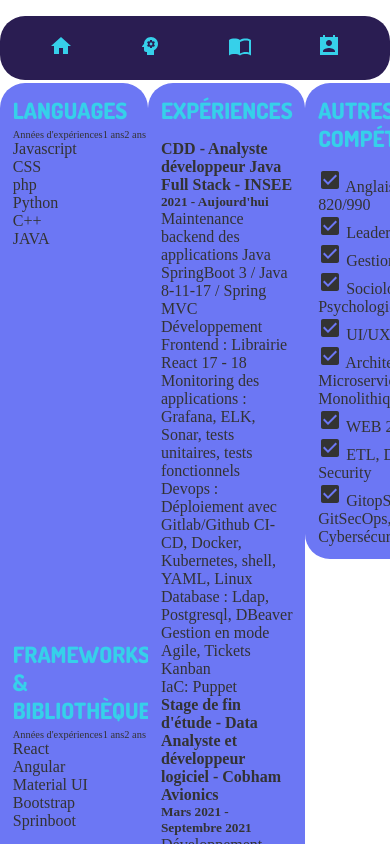
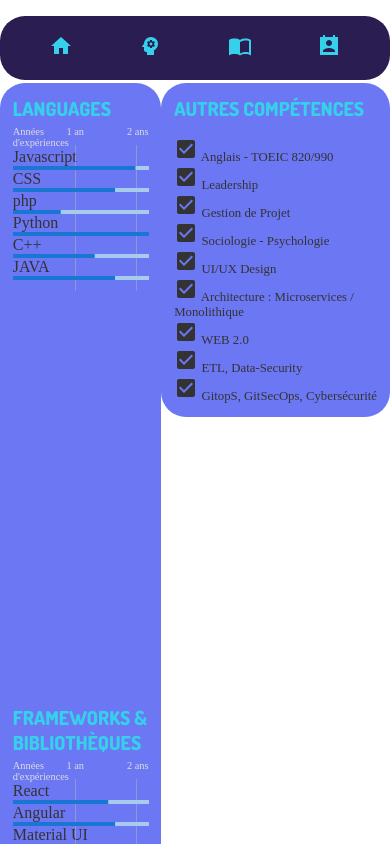
Before and after one commit to mehdimaaref7/react-cv, a React (Create React App) app: page /competences in a window 390 px wide. Shown: the top 844 px of the page. Built offline with nearby package versions, Linux system fonts and the light colour scheme; a web font is replaced by a local one.

Commit message:
[UP] :rocket: Wip ready for 0.0.1 release
Signed-off-by: Mehdi Maaref <mehdimaaref@live.fr>

```diff
--- a/package.json
+++ b/package.json
@@ -10,6 +10,7 @@
     "@testing-library/jest-dom": "^5.16.5",
     "@testing-library/react": "^13.4.0",
     "@testing-library/user-event": "^13.5.0",
+    "kill-port": "^2.0.1",
     "node-sass": "^7.0.3",
     "react": "^18.2.0",
     "react-dom": "^18.2.0",
--- a/src/components/knowledges/Languages.js
+++ b/src/components/knowledges/Languages.js
@@ -4,23 +4,23 @@ export default class Languages extends Component {
 
   state = {
     languages: [
-        {id: 1, value: "Javascript", xp:1.8},
-        {id: 2, value: "CSS", xp:1.5},
+        {id: 0, value: "Javascript", xp:1.8},
+        {id: 1, value: "CSS", xp:1.5},
         {id: 2, value: "php", xp:0.7},
-        {id: 2, value: "Python", xp:2},
-        {id: 2, value: "C++", xp:1.2},
-        {id: 2, value: "JAVA", xp:1.5},
+        {id: 3, value: "Python", xp:2},
+        {id: 4, value: "C++", xp:1.2},
+        {id: 5, value: "JAVA", xp:1.5},
 
     ],
 
     frameworks: [
-        {id: 1, value: "React", xp:1.4},
+        {id: 0, value: "React", xp:1.4},
         {id: 1, value: "Angular", xp:1.5},
-        {id: 1, value: "Material UI", xp:1.2},
-        {id: 1, value: "Bootstrap", xp:1.1},
-        {id: 1, value: "Sprinboot", xp:1.1},
+        {id: 2, value: "Material UI", xp:1.2},
+        {id: 3, value: "Bootstrap", xp:1.1},
+        {id: 4, value: "Sprinboot", xp:1.1},
 
-    ]
+    ],
   }
   render() {
     let{languages, frameworks} = this.state;
--- a/src/components/knowledges/ProgressBar.js
+++ b/src/components/knowledges/ProgressBar.js
@@ -1,13 +1,12 @@
 import React from 'react';
-
+import { LinearProgress } from '@mui/material';
 const ProgressBar = (props) => {
-    console.log(props);
     return (
         <div className={props.className}>
             <h3>{props.title}</h3>
             <div className='years'>
                 <span>Années d'expériences</span>
-                <span>1 ans</span>
+                <span>1 an</span>
                 <span>2 ans</span>
             </div>
 
@@ -15,12 +14,12 @@ const ProgressBar = (props) => {
                 {
                     props.languages.map((item) => {
                         let xpYears = 2;
-                        let progressBar = item.xp / xpYears * 100 + '%';
+                        let progressBar = item.xp / xpYears * 100;
 
                         return (
                             <div key={item.id} className="languageslist">
                                 <li>{item.value}</li>
-                                <div className="progressBar" style={{width:progressBar}}></div>
+                                <LinearProgress className='progress'variant="buffer" value={progressBar}/>
 
                             </div>
                         )
--- a/src/pages/Contact.js
+++ b/src/pages/Contact.js
@@ -1,12 +1,47 @@
 import React from 'react';
 import Navigation from '../components/Navigation';
 
+
 const Contact = () => {
+
+
     return (
-        <div>
-            <Navigation/>
-            Hello depuis contact
-        </div>
+        <>
+
+    <div class="cards" >
+
+	<div class="contact">Contactez  Moi</div>
+
+
+	 <div class="card active" id="overview">
+		<a class="card-toggle"><i class="fa fa-arrow-circle-left"></i></a>
+		<div class="card-content">
+			<div class="row">
+				<div class="left col">
+					<h2>Numéro <strong>Personnel</strong></h2>
+
+					<p>+33752995306 <br /><em></em></p>
+
+				</div>
+				<div class="right col">
+				</div>
+			</div>
+		</div>
+	</div>
+
+
+
+
+
+
+
+
+      </div>
+
+       <Navigation></Navigation>
+
+
+        </>
     );
 };
 
--- a/src/pages/Portfolio.js
+++ b/src/pages/Portfolio.js
@@ -3,9 +3,9 @@ import Navigation from '../components/Navigation';
 
 const Portfolio = () => {
     return (
-        <div>
+        <div className='portfolio'>
             <Navigation/>
-            ceci est le portfolio !
+                             Prochaine Release -- 0.0.2
         </div>
     );
 };
--- a/src/styles/pages/_contact.scss
+++ b/src/styles/pages/_contact.scss
@@ -0,0 +1,7 @@
+.cards {
+    position: auto;
+    float: right;
+    margin-top : .35rem;
+    margin-right: 42rem;
+
+}
--- a/src/styles/pages/_knowledges.scss
+++ b/src/styles/pages/_knowledges.scss
@@ -10,8 +10,8 @@
       grid-template-areas:
         "L E E"
         "O O H";
-        .languagesFrameworks, .experience, .otherSkills, .hobbies
-        {
+
+      .languagesFrameworks, .experience, .otherSkills, .hobbies {
         background: $color-2;
         border-radius: $borderRadius;
         padding: .8rem;
@@ -23,6 +23,7 @@
         color: $color-5;
         text-transform: uppercase;
       }
+
       .languagesFrameworks {
         grid-area: L;
         margin-bottom: .5rem;
@@ -36,19 +37,196 @@
         .languageDisplay {
           grid-area: L;
         }
-            .frameworkDisplay{
+        .frameworkDisplay {
           grid-area: F;
         }
-            h3{
-                margin-bottom: .3rem;
+        h3 {
+          margin-bottom: 0.3rem;
         }
+
         .years {
           font-size: .65rem;
           display: flex;
+          justify-content: space-between;
+          color: $white;
 
+          span {
+            width: 36%;
+
+            &:nth-child(2){
+              text-align: center;
+              width: 20%;
+            }
+            &:nth-child(3){
+              text-align: right;
+              width: 44%;
             }
 
-
+            &:nth-child(2):before,
+            &:nth-child(3):before {
+              content:'';
+              background: rgba(180, 179, 179, 0.507);
+              position: absolute;
+              height: 146px;
+              width: 1px;
+              transform: translate(9px, 19px);
             }
           }
         }
+        .languagesList {
+          padding-top: .5rem;
+
+          li {
+            color: $color-1;
+          }
+          .progressBar {
+            height: .4rem;
+            background: transparent;
+            border-radius: 50px;
+            margin-top: 0.2rem;
+            position: relative;
+
+            &:after {
+              content: '';
+              position: absolute;
+              background: $color-3;
+              border-radius: 50px;
+              height: .4rem;
+              width: 0;
+              animation: line 2s ease-out forwards;
+
+              @keyframes line {
+                to {
+                  width: 100%;
+                }
+              }
+            }
+          }
+        }
+      }
+      .experience {
+        grid-area: E;
+        margin: 0 0 .5rem .5rem;
+        display: grid;
+        grid-template-columns: 1fr;
+        grid-template-rows: 10% 1fr 1fr;
+        grid-template-areas:
+          "1"
+          "2"
+          "3";
+
+        h3 {
+          grid-area: 1;
+        }
+        h4 {
+          font-size: 1.1rem;
+          color: $color-5;
+        }
+        h5 {
+          color: $color-3;
+          padding: 0.5rem 0 0.5rem 1rem;
+        }
+        p {
+          text-align: justify;
+          padding: 0 1rem;
+        }
+        .exp-1 {
+          grid-area: 2;
+        }
+        .exp-2 {
+          grid-area: 3;
+        }
+      }
+      .otherSkills {
+        grid-area: O;
+        margin-right: 0.5rem;
+
+        .list {
+          display: flex;
+          width: 80%;
+          height: 100%;
+          margin: 0 auto;
+          justify-content: space-between;
+
+          ul {
+            height: 80%;
+            display: grid;
+
+            i {
+              color: $color-5;
+            }
+          }
+        }
+      }
+      .hobbies {
+        grid-area: H;
+        padding-left: 1.5rem;
+
+        ul {
+          height: 80%;
+          display: grid;
+
+          li {
+            i {
+              position: absolute;
+              color: $color-5;
+            }
+            span {
+              position: absolute;
+              transform: translateX(2.2rem);
+            }
+          }
+        }
+      }
+    }
+  }
+  @media screen and (max-width: 950px){
+    .knowledgesContent {
+      h3 {
+        font-size: 1.2rem !important;
+      }
+      .languagesList {
+        padding-top: .2rem !important;
+      }
+      p {
+        font-size: .8rem;
+      }
+      .otherSkills, .hobbies {
+        font-size: .8rem;
+      }
+    }
+  }
+  @media screen and (max-width: 850px){
+    .knowledgesContent {
+      h4 {
+        font-size: .9rem !important;
+      }
+      h5 {
+        font-size: .6rem !important;
+        padding: .2rem 1rem !important;
+      }
+    }
+  }
+  @media screen and (max-width: 500px){
+    .knowledgesContent {
+      display: grid !important;
+      grid-template-columns: 1fr !important;
+      grid-template-rows: 1fr 1fr 180px 180px !important;
+
+      .languages {
+        grid-area: 1 !important;
+      }
+      .experience {
+        grid-area: 2 !important;
+        margin-left: 0 !important;
+      }
+      .otherSkills {
+        grid-area: 3 !important;
+        margin-right: 0 !important;
+      }
+      .hobbies {
+        grid-area: 4 !important;
+        margin-top: .5rem !important;
+      }
+    }
+  }
```
Also changed, not shown: src/components/contact/Swiper.js (added), 1 other file (tests, documents, lock files or other folders). Lines whose indentation alone changed are shown as unchanged.
